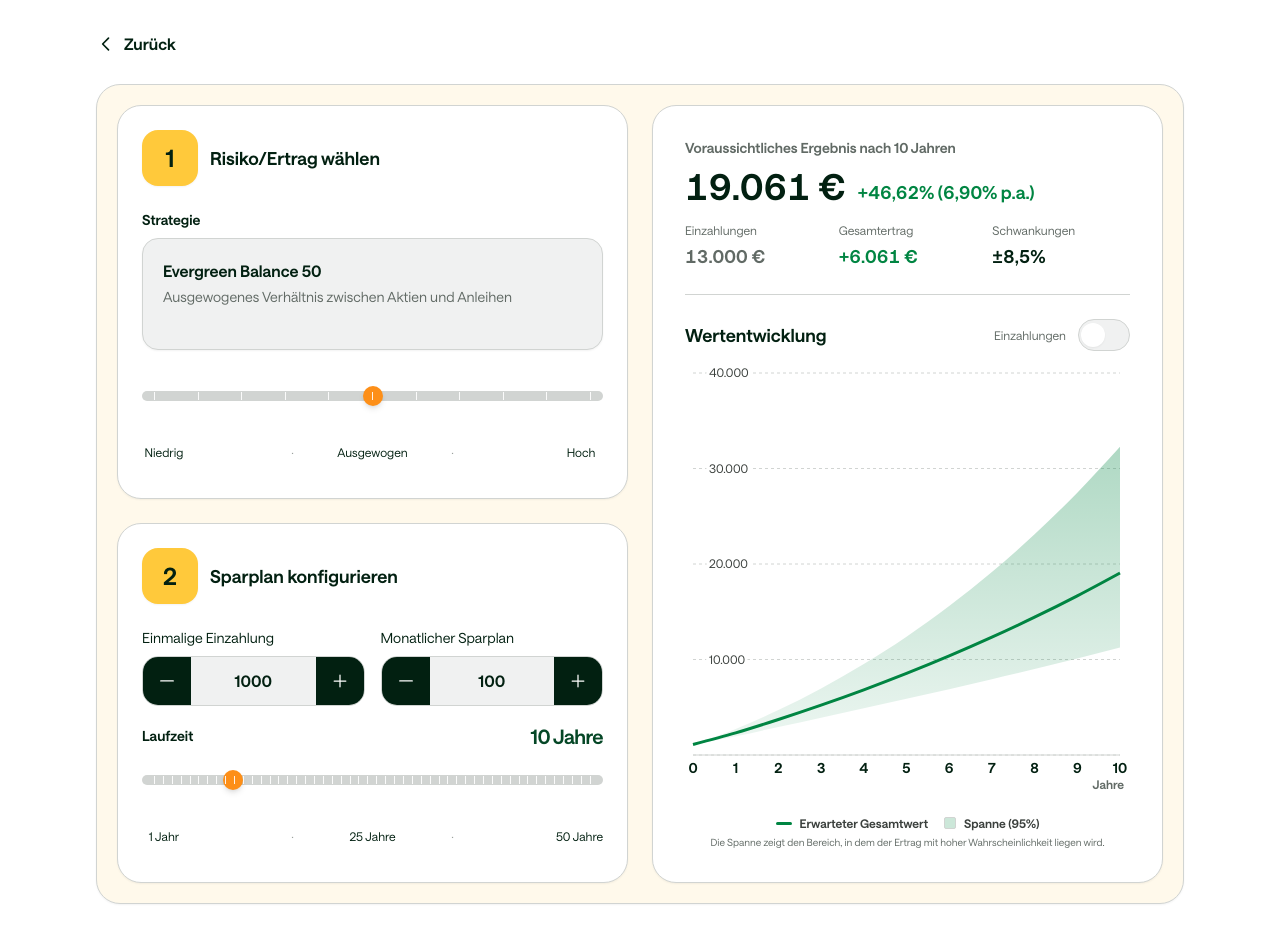
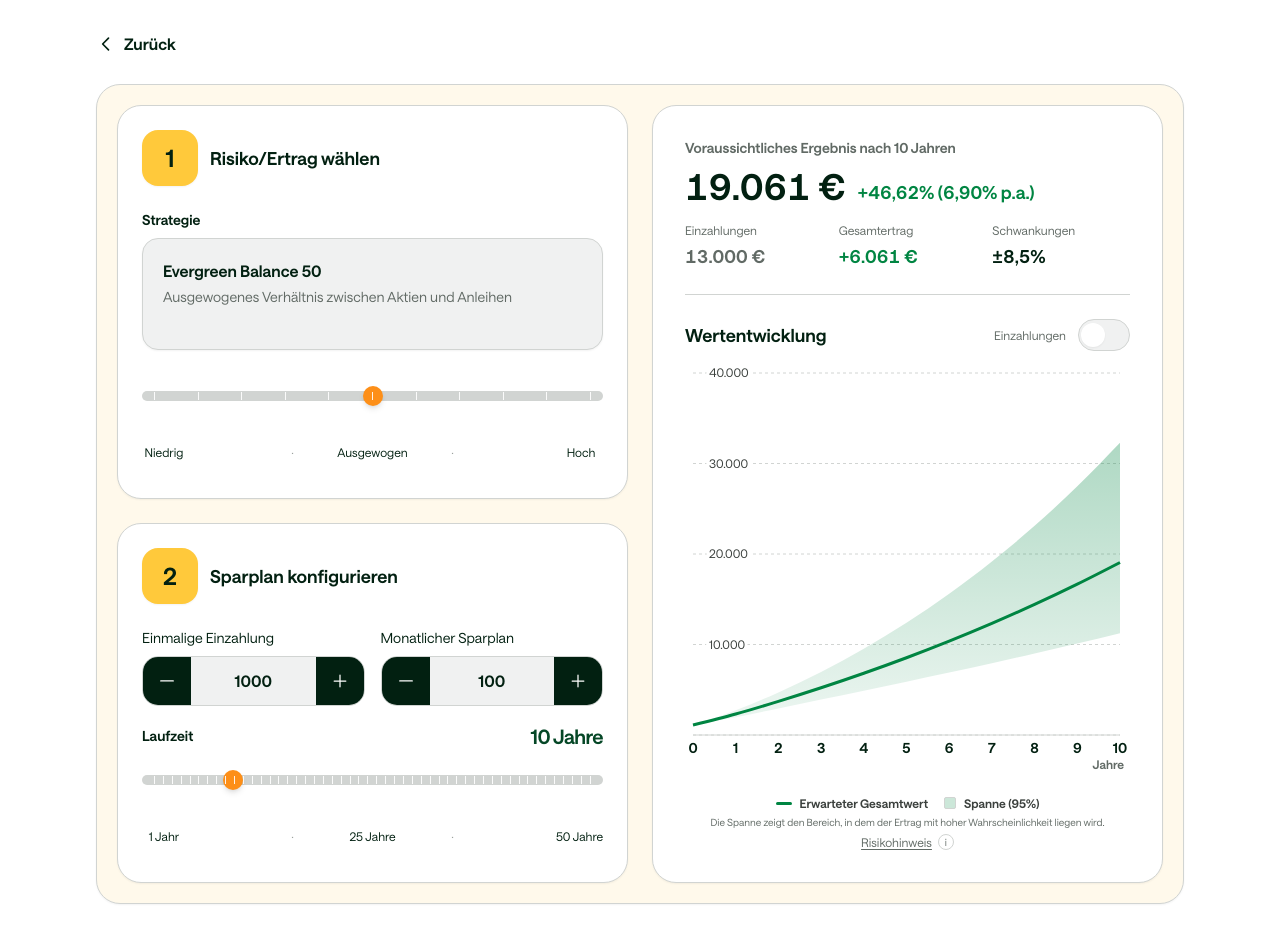
Before and after one commit to ivenkurz/kindersparplan, a Next.js app: page /SparplanRechner in a window 1280 px wide. Built offline with nearby package versions, Linux system fonts and the light colour scheme.

Commit message:
Chart: Risikohinweis Overlay unter der Legende

```diff
--- a/components/ValueChart.tsx
+++ b/components/ValueChart.tsx
@@ -24,6 +24,8 @@ interface ValueChartProps {
   view?: "spanne" | "einzahlung_ertrag";
   fill?: boolean;
 }
+
+const RISK_LINK_URL = "https://www.evergreen.de/download/fonds";
 
 function YAxisTick({
   x,
@@ -58,6 +60,109 @@ function YAxisTick({
     >
       {formatted}
     </text>
+  );
+}
+
+function RiskHinweis() {
+  const isMobile = useIsMobile();
+  const [open, setOpen] = useState(false);
+
+  const content = (
+    <div className="text-xs text-ds-neutral-90 leading-relaxed">
+      <p>
+        Die dargestellte Wertentwicklung bezieht sich auf die gewählte Beispielstrategie.
+        Grundlage der Entwicklung sind die Evergreen Sustainable World Fonds. Vergangene
+        Wertentwicklungen, einschließlich simulierten oder prognostizierten Renditen, sind
+        kein verlässlicher Indikator für die Zukunft. Der Wert einer Anlage kann schwanken
+        und Anlegende können Verluste bis hin zum Totalverlust erleiden. Diese Darstellung
+        stellt keine Anlageberatung oder Kaufempfehlung dar. Sie dient ausschließlich der
+        Information und berücksichtigt keine individuellen Anlageziele oder finanziellen
+        Verhältnisse. Vor einer Investition sollten die gesetzlichen Verkaufsunterlagen auf{" "}
+        <a
+          href={RISK_LINK_URL}
+          target="_blank"
+          rel="noopener noreferrer"
+          className="text-ds-orange-60 underline underline-offset-2"
+        >
+          {RISK_LINK_URL}
+        </a>{" "}
+        sorgfältig gelesen werden. Die Evergreen GmbH ist ein von der BaFin zugelassenes
+        Wertpapierinstitut gemäß § 15 WpIG.
+      </p>
+    </div>
+  );
+
+  const trigger = (
+    <button
+      type="button"
+      className="inline-flex items-center gap-1.5 text-xs text-ds-neutral-70 hover:text-ds-neutral-100 transition-colors"
+      onClick={() => {
+        if (isMobile) setOpen(true);
+      }}
+      onFocus={() => {
+        if (!isMobile) setOpen(true);
+      }}
+      onBlur={() => {
+        if (!isMobile) setOpen(false);
+      }}
+      aria-haspopup="dialog"
+      aria-expanded={open}
+    >
+      <span className="underline underline-offset-2">Risikohinweis</span>
+      <span className="inline-flex items-center justify-center w-4 h-4 rounded-full border border-ds-neutral-20 text-[10px] leading-none">
+        i
+      </span>
+    </button>
+  );
+
+  if (isMobile) {
+    return (
+      <>
+        {trigger}
+        {open && (
+          <div
+            className="fixed inset-0 z-50 bg-black/40 flex items-end sm:items-center justify-center p-4"
+            onClick={() => setOpen(false)}
+            role="dialog"
+            aria-modal="true"
+            aria-label="Risikohinweis"
+          >
+            <div
+              className="w-full max-w-xl bg-ds-neutral-0 rounded-ds-lg border border-ds-neutral-20 shadow-sm p-4 sm:p-5 max-h-[80vh] overflow-auto"
+              onClick={(e) => e.stopPropagation()}
+            >
+              <div className="flex items-start justify-between gap-3 mb-3">
+                <p className="text-sm font-semibold text-ds-neutral-100">Risikohinweis</p>
+                <button
+                  type="button"
+                  onClick={() => setOpen(false)}
+                  className="inline-flex items-center justify-center w-9 h-9 rounded-full border border-ds-neutral-20 text-ds-neutral-100"
+                  aria-label="Schließen"
+                >
+                  ×
+                </button>
+              </div>
+              {content}
+            </div>
+          </div>
+        )}
+      </>
+    );
+  }
+
+  return (
+    <div
+      className="relative inline-flex"
+      onMouseEnter={() => setOpen(true)}
+      onMouseLeave={() => setOpen(false)}
+    >
+      {trigger}
+      {open && (
+        <div className="absolute z-50 bottom-full mb-2 left-1/2 -translate-x-1/2 w-[360px] max-w-[85vw] bg-ds-neutral-0 border border-ds-neutral-20 rounded-ds-16 shadow-sm p-3">
+          {content}
+        </div>
+      )}
+    </div>
   );
 }
 
@@ -375,8 +480,8 @@ export default function ValueChart({ data, view = "spanne", fill = false }: Valu
       <div
         className={
           fill
-            ? "flex-none pt-2 overflow-hidden"
-            : "flex-none h-[60px] sm:h-[52px] pt-2 overflow-hidden"
+            ? "flex-none pt-2 overflow-visible"
+            : "flex-none h-[76px] sm:h-[68px] pt-2 overflow-visible"
         }
       >
         {view === "spanne" ? (
@@ -413,6 +518,9 @@ export default function ValueChart({ data, view = "spanne", fill = false }: Valu
             </p>
           </>
         )}
+        <div className="mt-1 flex items-center justify-center">
+          <RiskHinweis />
+        </div>
       </div>
     </div>
   );
```
